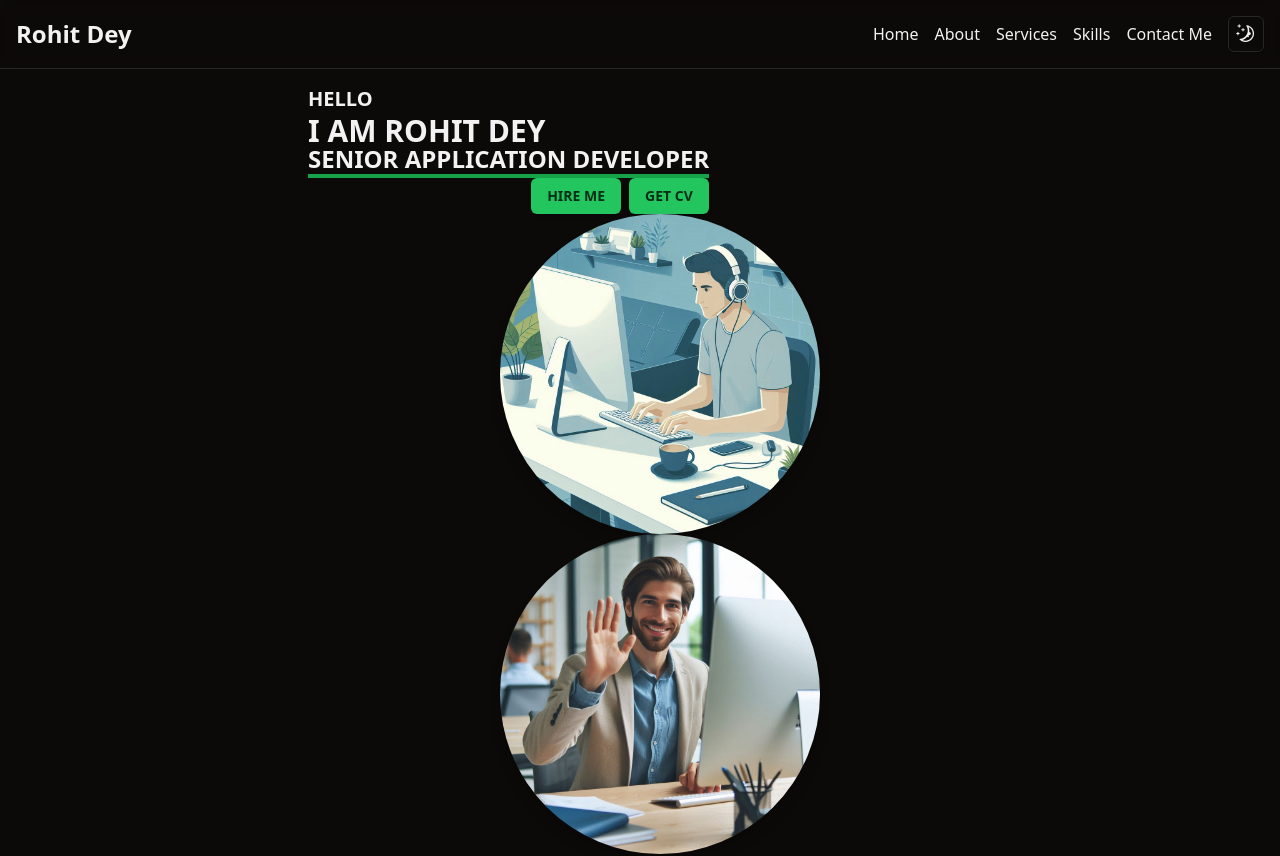
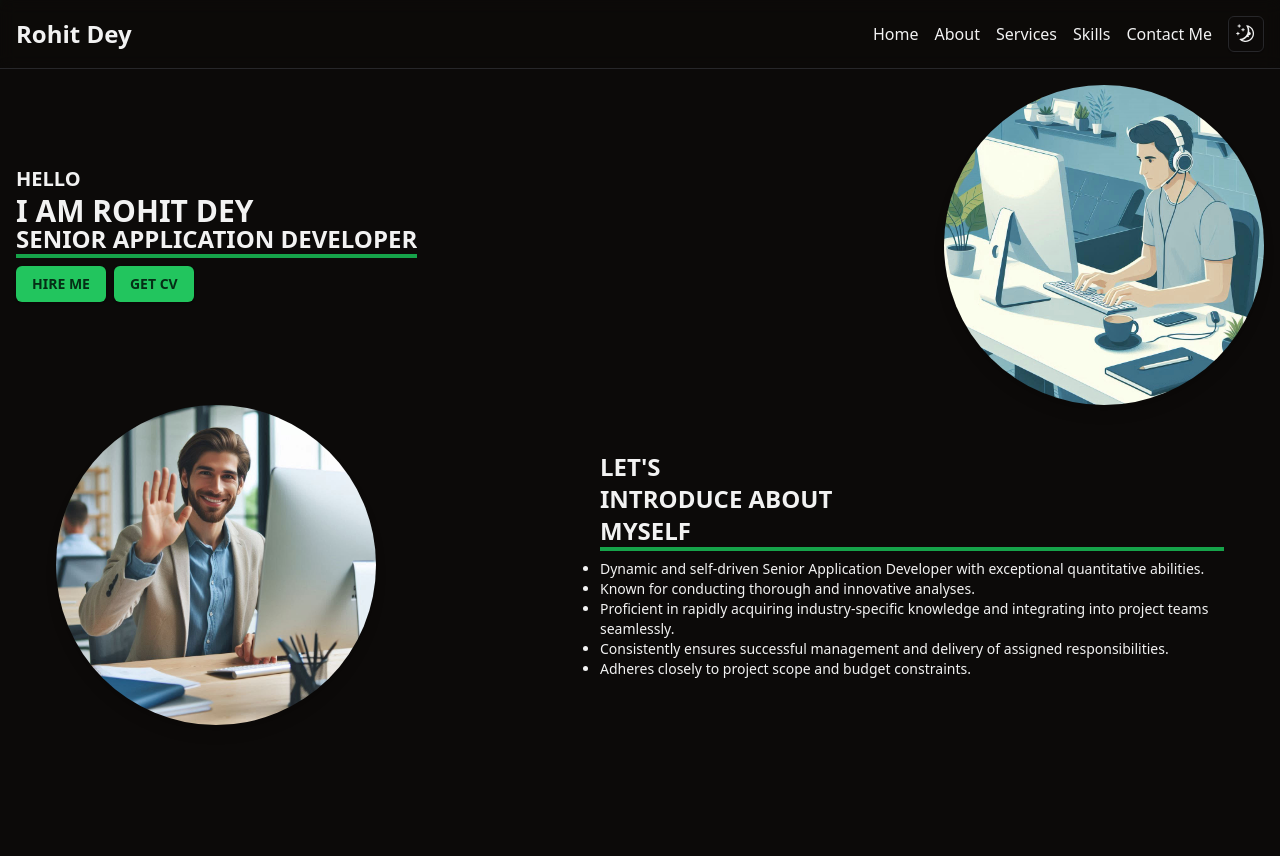
Before and after one commit to Rohit2697/rohit-dey-portfolio, a Next.js app: page / in a window 1280 px wide. Shown: the top 856 px of the page. After the commit the page ends 800 px from the top, so only its background shows below. Built offline with nearby package versions, Linux system fonts and the light colour scheme.

Commit message:
optimized

```diff
--- a/src/screen/home/Big.tsx
+++ b/src/screen/home/Big.tsx
@@ -2,19 +2,19 @@ import { AnimatedText } from '@/components/AnimatedText';
 import ImageCmp from '@/components/Image';
 import { Button } from '@/components/ui/button';
 
-
 export default function BigScreen() {
+  console.log('from Big screen');
   return (
     <>
-      <div className="flex flex-col lg:flex-row justify-between items-center lg:items-center lg:px-10">
-        <div className="mb-6 lg:mb-0 lg:mr-10 flex flex-col text-center lg:text-left lg:w-1/2 lg:flex lg:items-left">
+      <div className="flex flex-row  justify-between items-center">
+        <div className="mb-6  flex flex-col text-left">
           <span className="text-xl font-semibold">HELLO</span>
           <span className="font-bold text-3xl"> I AM ROHIT DEY</span>
           <AnimatedText
-            classname="font-semibold custom-border-b-4 mb-4"
+            classname="font-semibold custom-border-b-4"
             text="SENIOR APPLICATION DEVELOPER"
           />
-          <div className="flex flex-row gap-2 lg:justify-start justify-center sm:justify-center">
+          <div className="flex flex-row gap-2  justify-start mt-2">
             <Button className="font-bold">HIRE ME</Button>
             <Button className="font-bold">GET CV</Button>
           </div>
@@ -22,7 +22,7 @@ export default function BigScreen() {
         <ImageCmp alt="developer image" imageName="developer.jpeg" />
       </div>
 
-      <div className="flex flex-col lg:flex-row justify-between items-center lg:items-center lg:px-10">
+      <div className="flex flex-row justify-between items-center">
         <ImageCmp alt="Introduction" imageName="introduction.jpg" />
         <div className="mb-6 lg:mb-0 lg:mr-10 flex flex-col text-center lg:text-left lg:w-1/2 lg:flex lg:items-right">
           <span className="text-2xl font-bold">LET&apos;S</span>
--- a/src/screen/home/small.tsx
+++ b/src/screen/home/small.tsx
@@ -10,10 +10,10 @@ export default function SmaillScreen() {
           <span className="text-xl font-semibold">HELLO</span>
           <span className="font-bold text-3xl"> I AM ROHIT DEY</span>
           <AnimatedText
-            classname="font-semibold custom-border-b-4 mb-4"
+            classname="font-semibold custom-border-b-4"
             text="SENIOR APPLICATION DEVELOPER"
           />
-          <div className="flex flex-row gap-2 justify-start">
+          <div className="flex flex-row gap-2 justify-start mt-2">
             <Button className="font-bold">HIRE ME</Button>
             <Button className="font-bold">GET CV</Button>
           </div>
@@ -21,7 +21,7 @@ export default function SmaillScreen() {
         <ImageCmp alt="developer image" imageName="developer.jpeg" />
       </div>
 
-      <div className="flex flex-col lg:flex-row justify-between items-center lg:items-center lg:px-10">
+      <div className="flex flex-col justify-between items-center">
         <ImageCmp alt="Introduction" imageName="introduction.jpg" />
         <div className="mb-6 flex flex-col text-start">
           <span className="text-2xl font-bold">LET&apos;S</span>
--- a/src/screen/service/Big.tsx
+++ b/src/screen/service/Big.tsx
@@ -12,7 +12,7 @@ export default async function BigScreenService() {
     if ((index + 1) % 2 !== 0) {
       return (
         <div
-          className="flex flex-col lg:flex-row justify-between items-center lg:items-center lg:px-10"
+          className="flex flex-row justify-between items-center lg:items-center lg:px-10"
           key={`Service-${index}`}
         >
           <ImageCmp
@@ -26,7 +26,7 @@ export default async function BigScreenService() {
     } else {
       return (
         <div
-          className="flex flex-col lg:flex-row justify-between items-center lg:items-center lg:px-10"
+          className="flex flex-row justify-between items-center lg:items-center lg:px-10"
           key={`Service-${index}`}
         >
           <ServiceSummery service={service} />
```
Also changed, not shown: src/screen/about/Big.tsx (+5 -7 lines).
